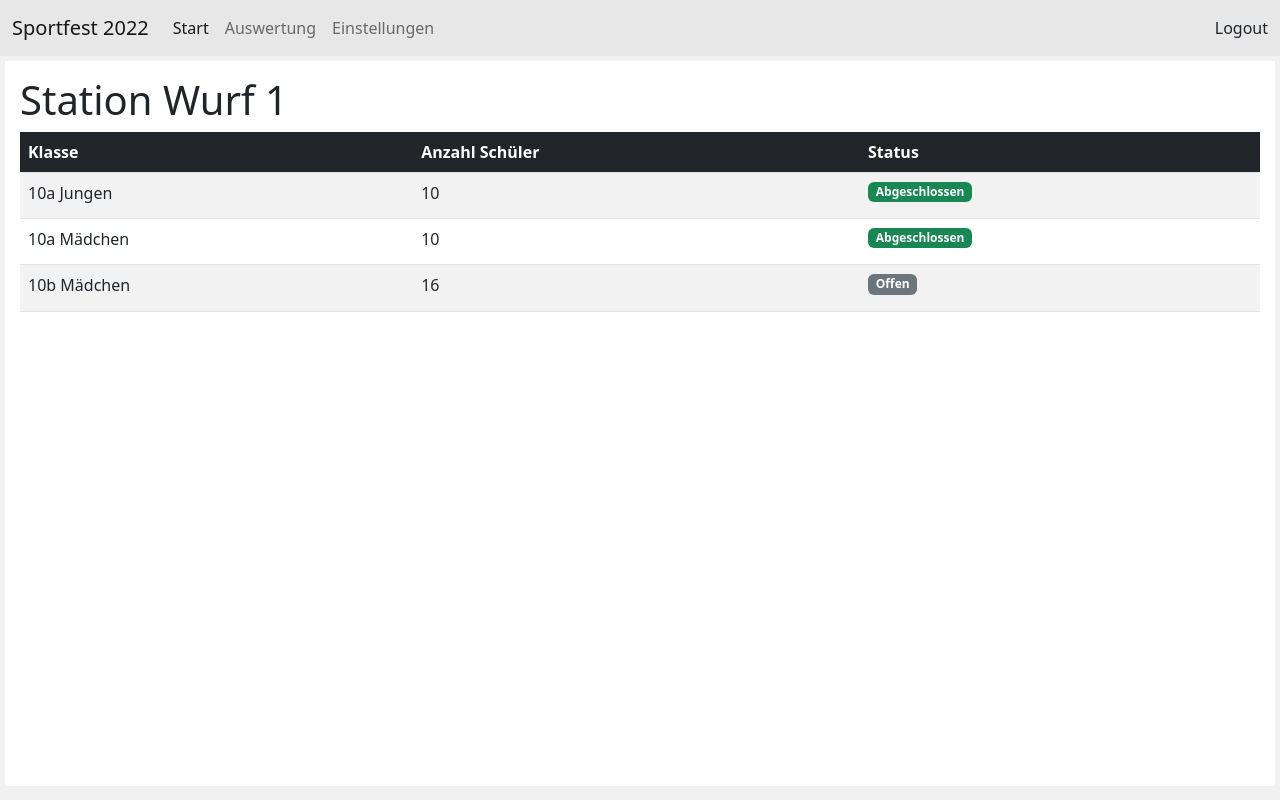
After one commit to Max-sgh/InfoProjekt, a Flask app: template templates/home.html in a window 1280 px wide. The commit adds this page. Run offline with Flask 2, Linux system fonts and the light colour scheme; the template is opened without the code that fills it, so the values that code supplies are empty.

Commit message:
Startseite + Werte eintragen

```diff
--- a/main.py
+++ b/main.py
@@ -1,13 +1,14 @@
 from crypt import methods
 from urllib import request
 from flask import Flask, redirect, url_for, render_template, send_from_directory, request
+from datetime import date
 import sqlite3
 
-app = Flask(__name__, static_folder="icons")
+app = Flask(__name__, static_folder="static")
 
 @app.route('/')
 def home():
-    return "it works!"
+    return render_template("home.html")
 
 @app.route("/login", methods=["POST", "GET"])
 def login():
@@ -21,6 +22,12 @@ def login():
     else:
         return render_template("login.html")
 
+@app.route('/class')
+def detailClass():
+    id = request.args.get('id')
+    print(id)
+    schueler = [["123456", "DomDom", "Georg"], ["234567", "sdfgh", "sedfgh"], ["123", "Göröp", "WOW"]]
+    return render_template("detailClass.html", className="10a", schueler=schueler)
 
 if __name__ == "__main__":
     app.run(host="0.0.0.0")
--- /dev/null
+++ b/templates/base.html
@@ -0,0 +1,96 @@
+<!DOCTYPE html>
+<html>
+
+<head>
+  <title>{% block title %} {% endblock %}</title>
+  <meta charset="utf-8">
+  <meta name="viewport" content="width=device-width, initial-scale=1">
+  <link href="https://cdn.jsdelivr.net/npm/bootstrap@5.2.1/dist/css/bootstrap.min.css" rel="stylesheet"
+    integrity="sha384-iYQeCzEYFbKjA/T2uDLTpkwGzCiq6soy8tYaI1GyVh/UjpbCx/TYkiZhlZB6+fzT" crossorigin="anonymous">
+  <script src="https://cdn.jsdelivr.net/npm/@popperjs/core@2.11.6/dist/umd/popper.min.js"
+    integrity="sha384-oBqDVmMz9ATKxIep9tiCxS/Z9fNfEXiDAYTujMAeBAsjFuCZSmKbSSUnQlmh/jp3"
+    crossorigin="anonymous"></script>
+  <script src="https://cdn.jsdelivr.net/npm/bootstrap@5.2.1/dist/js/bootstrap.min.js"
+    integrity="sha384-7VPbUDkoPSGFnVtYi0QogXtr74QeVeeIs99Qfg5YCF+TidwNdjvaKZX19NZ/e6oz"
+    crossorigin="anonymous"></script>
+    <style>
+      :root {
+        --primary-color: #3465a4;
+        --primary-hover-color: #2e5991;
+        --background-color: #f1f1f1;
+      }
+      body {
+        background-color: var(--background-color);
+      }
+      .navbar {
+        background-color: #e7e7e7;
+      }
+      .content {
+        background-color: white;
+        margin: 5px;
+        padding: 15px;
+        display:flex;
+        flex-flow: column;
+        min-height: calc(100vh - 30px - 40px - 5px);
+      }
+      .overlay {
+        background-color: black;
+        position: fixed;
+        width: 100%;
+        height: 100%;
+        z-index: 1000;
+        top: 0;
+        left: 0px;
+        opacity: 0.5;
+        filter: alpha(opacity=50);
+        display: flex;
+        align-items: center;
+        justify-content: center;
+        visibility: hidden;
+    }
+    </style>
+    {% block header %} {% endblock %}
+</head>
+
+<body>
+  <div class="overlay" id="LoadingAnimation">
+    <div class="d-flex justify-content-center">
+      <div class="spinner-grow text-primary" role="status" style="width: 8vh; height: 8vh;">
+      </div>
+    </div>
+  </div>
+  <nav class="navbar navbar-expand-lg">
+    <div class="container-fluid">
+      <a class="navbar-brand" href="/" id="navbar-brand">Sportfest</a>
+      <button class="navbar-toggler" type="button" data-bs-toggle="collapse" data-bs-target="#navbarNav"
+        aria-controls="navbarNav" aria-expanded="false" aria-label="Toggle navigation">
+        <span class="navbar-toggler-icon"></span>
+      </button>
+      <div class="collapse navbar-collapse" id="navbarNav">
+        <ul class="navbar-nav">
+          <li class="nav-item">
+            <a class="nav-link active" href="/">Start</a>
+          </li>
+          <li class="nav-item">
+            <a class="nav-link" href="#">Auswertung</a>
+          </li>
+          <li class="nav-item">
+            <a class="nav-link" href="#">Einstellungen</a>
+          </li>
+        </ul>
+      </div>
+      <span>
+        <a class="d-flex nav-item nav-link" href="/login">Logout</a>
+      </span>
+    </div>
+  </nav>
+  <div class="content">
+  {% block content %}
+  {% endblock%}
+  </div>
+  <script>
+    document.getElementById("navbar-brand").innerHTML = "Sportfest " + new Date().getFullYear();
+  </script>
+</body>
+
+</html>
--- a/templates/colors.css
+++ /dev/null
@@ -1,3 +0,0 @@
-:root {
-    --primary-color: blue;
-}
--- /dev/null
+++ b/templates/home.html
@@ -0,0 +1,67 @@
+{% extends "base.html" %}
+{% block title%} Startseite {% endblock %}
+{% block header%}
+<style>
+    tbody tr{
+        cursor: pointer;
+    }
+    th {
+        padding: 10px;
+    }
+</style>
+{% endblock %}
+{% block content %}
+<h1 class="fs-1 fw-normal">Station Wurf 1</h1>
+<!--<div class="panel panel-default">
+    <div class="panel-body">
+        <div class="">
+            <div class="btn-group">
+                <h5>
+                <button type="button" class="btn btn-success btn-filter" data-target="abgeschlossen">Abgeschlossen</button>
+				<button type="button" class="btn btn-danger btn-filter" data-target="fehler">Fehler</button>
+                <button type="button" class="btn btn-secondary btn-filter" data-target="offen">Offen</button>
+				<button type="button" class="btn btn-default btn-filter" data-target="alle">Alle</button>
+                </h5>
+            </div>
+        </div>
+        <div class="table-container">
+
+        </div>
+    </div>
+</div>
+-->
+
+<table class="table table-striped table-codensed">
+    <thead>
+        <tr class="bg-dark" style="color: white">
+            <th>Klasse</th>
+            <th>Anzahl Schüler</th>
+            <th>Status</th>
+        </tr>
+    </thead>
+    <tbody>
+        <tr onclick="myFunction(5)">
+            <td>10a Jungen</td>
+            <td>10</td>
+            <td><h6><span class="badge text-bg-success">Abgeschlossen</span></h6></td>
+        </tr>
+        <tr onclick="myFunction(0)">
+            <td>10a Mädchen</td>
+            <td>10</td>
+            <td><h6><span class="badge text-bg-success">Abgeschlossen</span></h6></td>
+        </tr>
+        <tr onclick="myFunction(28)">
+            <td>10b Mädchen</td>
+            <td>16</td>
+            <td><h6><span class="badge text-bg-secondary">Offen</span></h6></td>
+        </tr>
+    </tbody>
+</table>
+
+<script>
+    function myFunction(id) {
+      window.location.replace("/class?id=" + id);
+    }
+</script>
+
+{% endblock %}
--- a/templates/login.html
+++ b/templates/login.html
@@ -173,7 +173,7 @@
             <!-- Tabs Titles -->
             <!-- Icon -->
             <div class="fadeIn first">
-                <img src="icons/user.svg" id="icon" alt="User Icon" />
+                <img src="static/user.svg" id="icon" alt="User Icon" />
             </div>
 
             <!-- Login Form -->
@@ -191,5 +191,4 @@
         integrity="sha384-7VPbUDkoPSGFnVtYi0QogXtr74QeVeeIs99Qfg5YCF+TidwNdjvaKZX19NZ/e6oz"
         crossorigin="anonymous"></script>
 </body>
-
 </html>
```
Also changed, not shown: static/schueler.js (added, +17 -0 lines), templates/detailClass.html (added, +82 -0 lines), static/user.svg (renamed from icons/user.svg).
